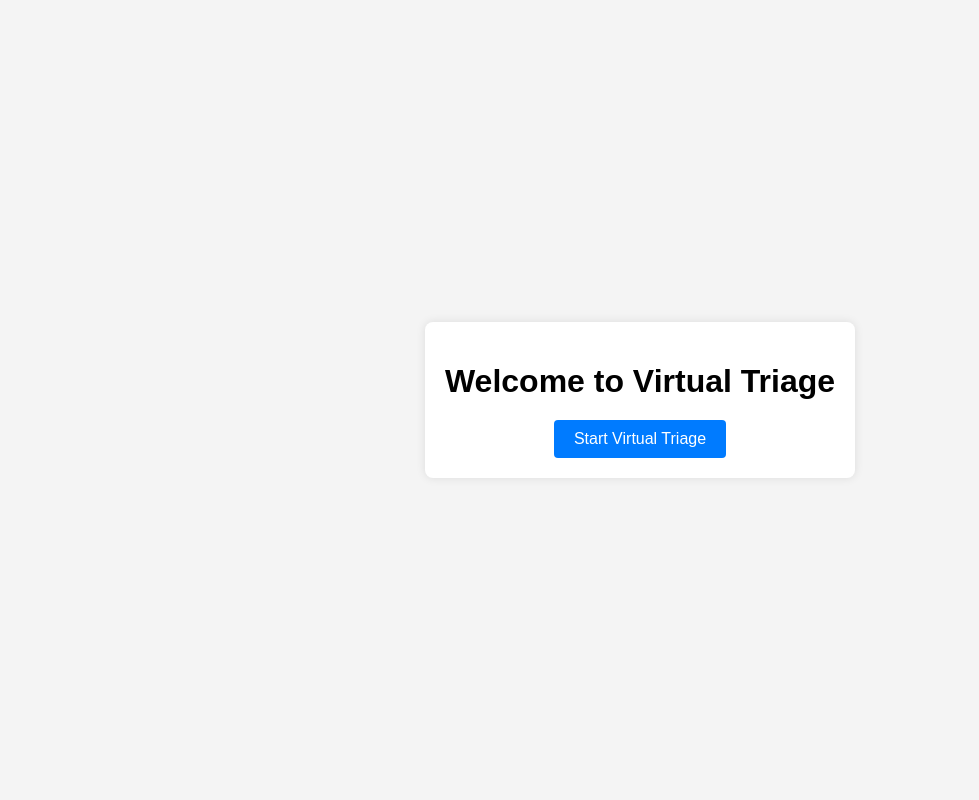
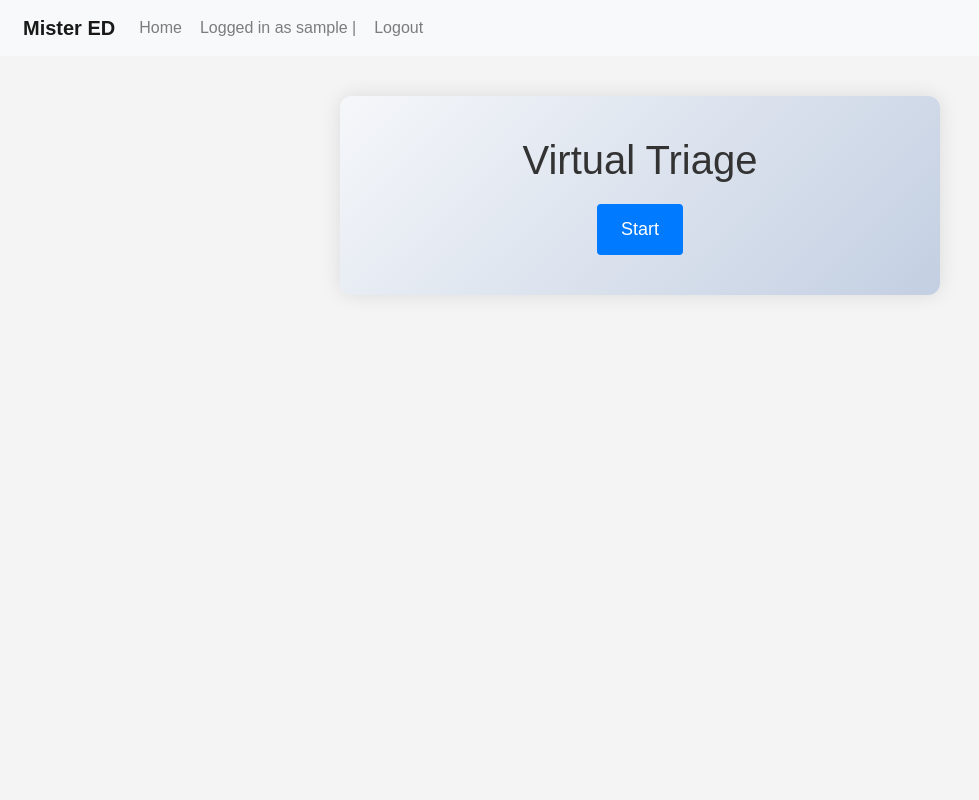
Before and after one commit to SENG-350-2024-fall/Team3, a Django app: page /home/ in a window 1280 px wide. Shown: the whole page, without its empty margins (0-979 px from the left). Run offline with Django 4.2, Linux system fonts and the light colour scheme; the visitor is signed in with stand-in values (Sample User, id 1); some libraries are stand-ins or nearby versions.

Commit message:
Cleaned up signup, login and home page

```diff
--- a/mister_ed/mister_ed/mister_ed/templates/home/home.html
+++ b/mister_ed/mister_ed/mister_ed/templates/home/home.html
@@ -2,81 +2,134 @@
 <html>
 <head>
     <title>Home</title>
+    <link href="https://stackpath.bootstrapcdn.com/bootstrap/4.5.2/css/bootstrap.min.css" rel="stylesheet">
     <style>
         body {
             font-family: Arial, sans-serif;
             background-color: #f4f4f4;
-            display: flex;
-            justify-content: center;
-            align-items: center;
-            height: 100vh;
-            margin: 0;
         }
         .container {
+            margin-top: 20px;
+        }
+        .triage-container {
             text-align: center;
-            background-color: #fff;
-            padding: 20px;
-            border-radius: 8px;
-            box-shadow: 0 0 10px rgba(0, 0, 0, 0.1);
+            background: linear-gradient(135deg, #f5f7fa, #c3cfe2);
+            padding: 40px;
+            border-radius: 12px;
+            box-shadow: 0 0 20px rgba(0, 0, 0, 0.1);
+            max-width: 600px;
+            margin: 40px auto;
         }
-        .container h1 {
+        .triage-container h1 {
             margin-bottom: 20px;
+            font-size: 2.5em;
+            color: #333;
         }
-        .container button {
-            padding: 10px 20px;
+        .triage-container button {
+            padding: 12px 24px;
             background-color: #007bff;
             color: #fff;
             border: none;
             border-radius: 4px;
             cursor: pointer;
-            font-size: 16px;
+            font-size: 18px;
+            transition: background-color 0.3s ease;
         }
-        .container button:hover {
+        .triage-container button:hover {
             background-color: #0056b3;
         }
-        .question {
+        .triage-container .question {
             margin-top: 20px;
             display: none;
         }
-        .question p {
-            font-size: 18px;
-            margin-bottom: 10px;
+        .triage-container .question p {
+            font-size: 1.2em;
+            font-weight: bold;
+            color: #333;
         }
-        .question button {
-            margin: 5px;
-            padding: 10px 20px;
-            background-color: #28a745;
-            color: #fff;
-            border: none;
-            border-radius: 4px;
-            cursor: pointer;
-            font-size: 16px;
+        .triage-container .question label {
+            display: block;
+            margin: 10px 0;
+            font-size: 1em;
+            color: #555;
         }
-        .question button:hover {
-            background-color: #218838;
+        .triage-container .question button {
+            margin-top: 20px;
         }
-        .question button.false {
-            background-color: #dc3545;
+        .navbar-brand {
+            font-weight: bold;
         }
-        .question button.false:hover {
-            background-color: #c82333;
+        .navbar-nav .nav-link {
+            margin-right: 10px;
+        }
+        .navbar-text {
+            margin-right: 10px;
+        }
+        .bold {
+            font-weight: bold;
         }
     </style>
 </head>
 <body>
-    <div class="container">
-        <h1>Welcome to Virtual Triage</h1>
-        <button id="start-triage">Start Virtual Triage</button>
+    <nav class="navbar navbar-expand-lg navbar-light bg-light p-2">
+        <div class="container-fluid">
+            <a class="navbar-brand" href="/home">Mister ED</a>
+            <button class="navbar-toggler" type="button" data-toggle="collapse" data-target="#navbarNav" aria-controls="navbarNav" aria-expanded="false" aria-label="Toggle navigation">
+                <span class="navbar-toggler-icon"></span>
+            </button>
+            <div class="collapse navbar-collapse" id="navbarNav">
+                <ul class="navbar-nav me-auto">
+                    <li class="nav-item">
+                        <a class="nav-link" href="/home">Home</a>
+                    </li>
+                </ul>
+                <ul class="navbar-nav">
+                    {% if user.is_authenticated %}
+                    <span class="navbar-text">Logged in as {{ user.username }} | </span>
+                    <li class="nav-item">
+                        <a class="nav-link" href="/logout">Logout</a>
+                    </li>
+                    {% else %}
+                    <li class="nav-item">
+                        <a class="nav-link" href="/login">Login</a>
+                    </li>
+                    {% endif %}
+                </ul>
+            </div>
+        </div>
+    </nav>
+    <div class="triage-container">
+        <h1>Virtual Triage</h1>
+        <button id="start-triage" onclick="hideButton()"> Start </button>
         <div class="question" id="triage-question">
-            <p>Are you about to die?</p>
-            <button class="true">True</button>
-            <button class="false">False</button>
+            <p class="bold">How sick are you?</p>
+            <form id="question-form">
+                <label>
+                    <input type="radio" name="answer" value="true" required>
+                    Highly sick.
+                </label>
+                    <label>
+                    <input type="radio" name="answer" value="true" required>
+                    Normally sick.
+                </label>
+                    <label>
+                    <input type="radio" name="answer" value="true" required>
+                    Not that sick.
+                </label>
+            </form>
+            <button> Next </button>
         </div>
     </div>
+    <script src="https://code.jquery.com/jquery-3.5.1.slim.min.js"></script>
+    <script src="https://cdn.jsdelivr.net/npm/@popperjs/core@2.5.4/dist/umd/popper.min.js"></script>
+    <script src="https://stackpath.bootstrapcdn.com/bootstrap/4.5.2/js/bootstrap.min.js"></script>
     <script>
         document.getElementById('start-triage').addEventListener('click', function() {
             document.getElementById('triage-question').style.display = 'block';
         });
+        function hideButton() {
+            document.getElementById('start-triage').style.display = 'none';
+        }
     </script>
 </body>
 </html>
--- a/mister_ed/mister_ed/mister_ed/templates/registration/signup.html
+++ b/mister_ed/mister_ed/mister_ed/templates/registration/signup.html
@@ -12,8 +12,6 @@
             display: flex;
             justify-content: center;
             align-items: center;
-            height: 100vh;
-            margin: 0;
         }
         .signup-container {
             background-color: #fff;
@@ -22,7 +20,7 @@
             border-radius: 8px;
             box-shadow: 0 0 10px rgba(0, 0, 0, 0.1);
             width: 100%;
-            max-width: 400px;
+            max-width: 25%;
         }
         .signup-container h2 {
             margin-top: 0;
```
Also changed, not shown: mister_ed/mister_ed/mister_ed/templates/registration/login.html (+14 -33 lines).
